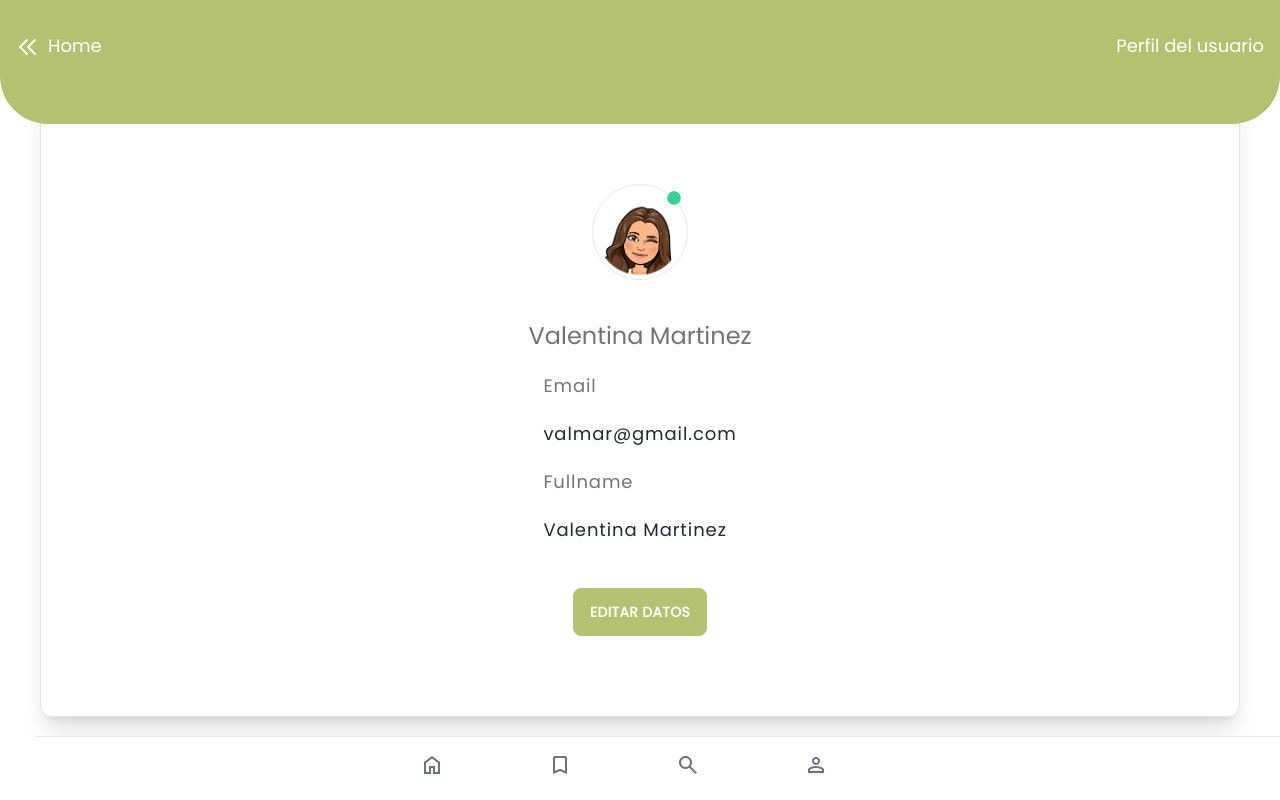
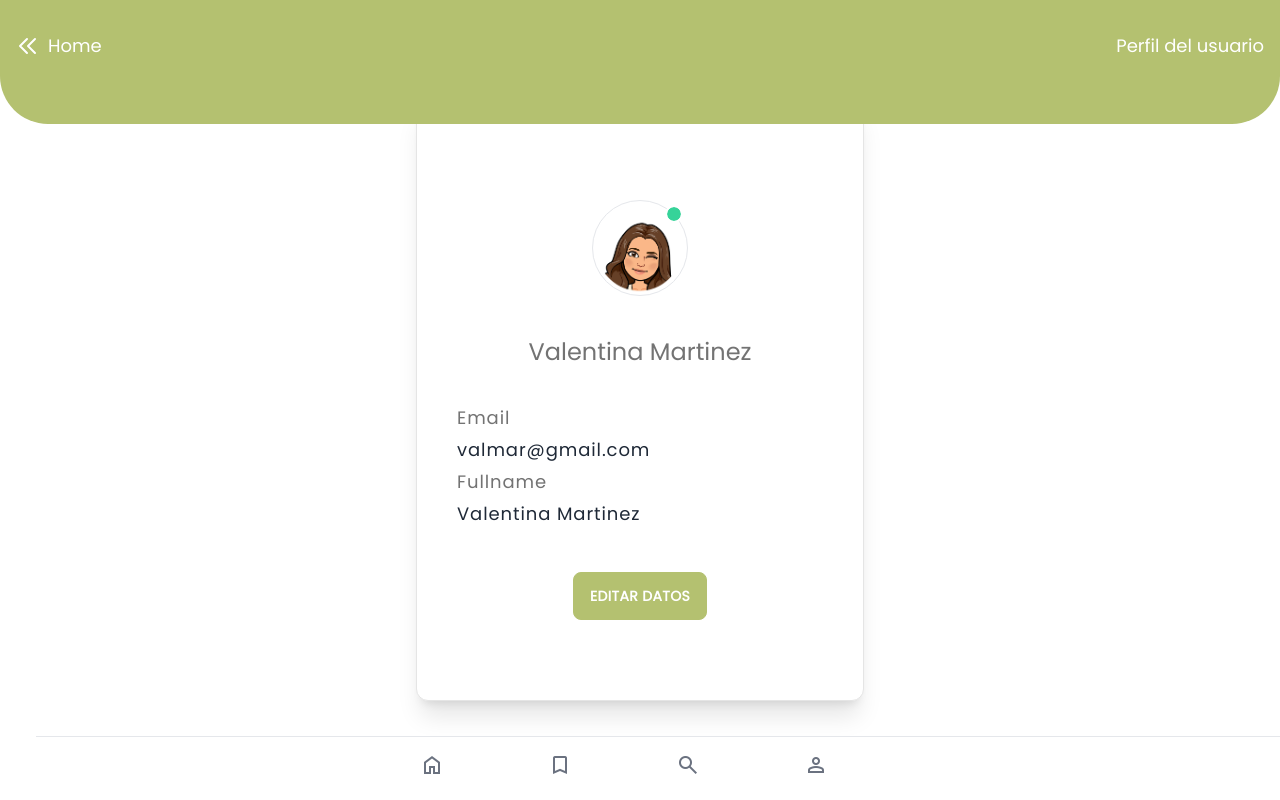
Before and after one commit to Cecimartinez/que-comemos, a React (Vite) app in the folder que-comemos-app/: page /user-profile in a window 1280 px wide. Built offline with nearby package versions, Linux system fonts and the light colour scheme.

Commit message:
UserProfile page updated

```diff
--- /dev/null
+++ b/que-comemos-app/src/components/Header/Header.jsx
@@ -0,0 +1,15 @@
+import { Link } from "react-router-dom";
+
+export const Header = () => {
+  return (
+    <div className="bg-[#B4C170] text-white w-full top-0 pt-8 pb-16 rounded-b-5xl absolute px-4 flex items-start justify-between">
+      <Link to="/" className="text-lg inline-flex items-center">
+        <svg xmlns="http://www.w3.org/2000/svg" className="h-6 w-6 mr-2" fill="none" viewBox="0 0 24 24" stroke="currentColor">
+          <path strokeLinecap="round" strokeLinejoin="round" strokeWidth="2" d="M11 19l-7-7 7-7m8 14l-7-7 7-7" />
+        </svg>
+        Home
+      </Link>
+      <h1 className="text-lg font-medium">Perfil del usuario</h1>
+    </div>
+  );
+};
--- a/que-comemos-app/src/pages/UserProfile/UserProfile.jsx
+++ b/que-comemos-app/src/pages/UserProfile/UserProfile.jsx
@@ -1,54 +1,13 @@
-import { Link } from "react-router-dom"
-import { NavigationBottom } from "../../components/NavigationBottom/NavigationBottom"
-import { Modal } from "../../components/ui/Modal"
+import { Header } from "../../components/Header/Header";
+import { NavigationBottom } from "../../components/NavigationBottom/NavigationBottom";
+import { UserProfileInfo } from "./components/UserProfileInfo";
 
 export const UserProfile = () => {
   return (
-    <div className=" bg-white font-poppins flex flex-col  justify-center items-baseline h-screen w-full">
-
-      <div className=" text-white w-full top-0 pt-8 pb-16 rounded-b-5xl absolute px-4  bg-[#B4C170] flex items-start justify-between">
-        <Link to="/" className="text-lg">
-          <svg xmlns="http://www.w3.org/2000/svg" className="h-6 w-6 inline-block mr-2" fill="none" viewBox="0 0 24 24" stroke="currentColor">
-            <path strokeLinecap="round" strokeLinejoin="round" strokeWidth="2" d="M11 19l-7-7 7-7m8 14l-7-7 7-7" />
-          </svg>
-          Home
-        </Link>
-        <h1 className="text-lg  font-medium "> Perfil del usuario</h1>
-      </div>
-
-
-
-
-
-      <div className="px-10  py-20  flex justify-center items-center w-full ">
-        <div className=" flex flex-col w-full items-center justify-center border-neutral-200 border bg-white shadow-xl py-20 rounded-xl px-5">
-          <div className="flex items-center justify-center flex-col ">
-            <div className="avatar online my-5 mx-3">
-              <div className="w-24 rounded-full border ">
-                <img src="././profile.png" />
-              </div>
-            </div>
-            <p className="text-2xl font-medium text-neutral-500 mx-2 my-5">Valentina Martinez</p>
-
-          </div>
-
-          <div className=" flex flex-col text-lg py-t px-5 justify-center items-start tracking-wider ">
-            <label htmlFor="email" className="block  font-medium text-neutral-500">Email</label>
-            <p className="my-5">valmar@gmail.com</p>
-            <label htmlFor="email" className="block  font-medium text-neutral-500">Fullname</label>
-            <p className="my-5">Valentina Martinez</p>
-          </div>
-
-          <div>
-            <Modal />
-          </div>
-        </div>
-      </div>
-
-
-
+    <div className="bg-white font-poppins flex flex-col justify-center items-baseline min-h-screen w-full">
+      <Header/>
+      <UserProfileInfo/>
       <NavigationBottom />
-
     </div>
-  )
-}
+  );
+};
--- /dev/null
+++ b/que-comemos-app/src/pages/UserProfile/components/UserProfileInfo.jsx
@@ -0,0 +1,29 @@
+import { Modal } from "../../../components/ui/Modal";
+
+export const UserProfileInfo = () => {
+  return (
+    <div className="px-10 py-20 flex justify-center items-center w-full">
+      <div className="w-full max-w-md border-neutral-200 border bg-white shadow-xl py-20 rounded-xl px-5">
+        <div className="flex flex-col items-center">
+          <div className="avatar online my-5 mx-3">
+            <div className="w-24 h-24 rounded-full border">
+              <img src="./profile.png" alt="Profile" />
+            </div>
+          </div>
+          <p className="text-2xl font-medium text-neutral-500 my-5">Valentina Martinez</p>
+        </div>
+
+        <div className="flex flex-col text-lg py-4 px-5 items-start tracking-wider">
+          <label htmlFor="email" className="block font-medium text-neutral-500">Email</label>
+          <p className="my-1">valmar@gmail.com</p>
+          <label htmlFor="fullname" className="block font-medium text-neutral-500">Fullname</label>
+          <p className="my-1">Valentina Martinez</p>
+        </div>
+
+        <div>
+          <Modal />
+        </div>
+      </div>
+    </div>
+  );
+};
```
